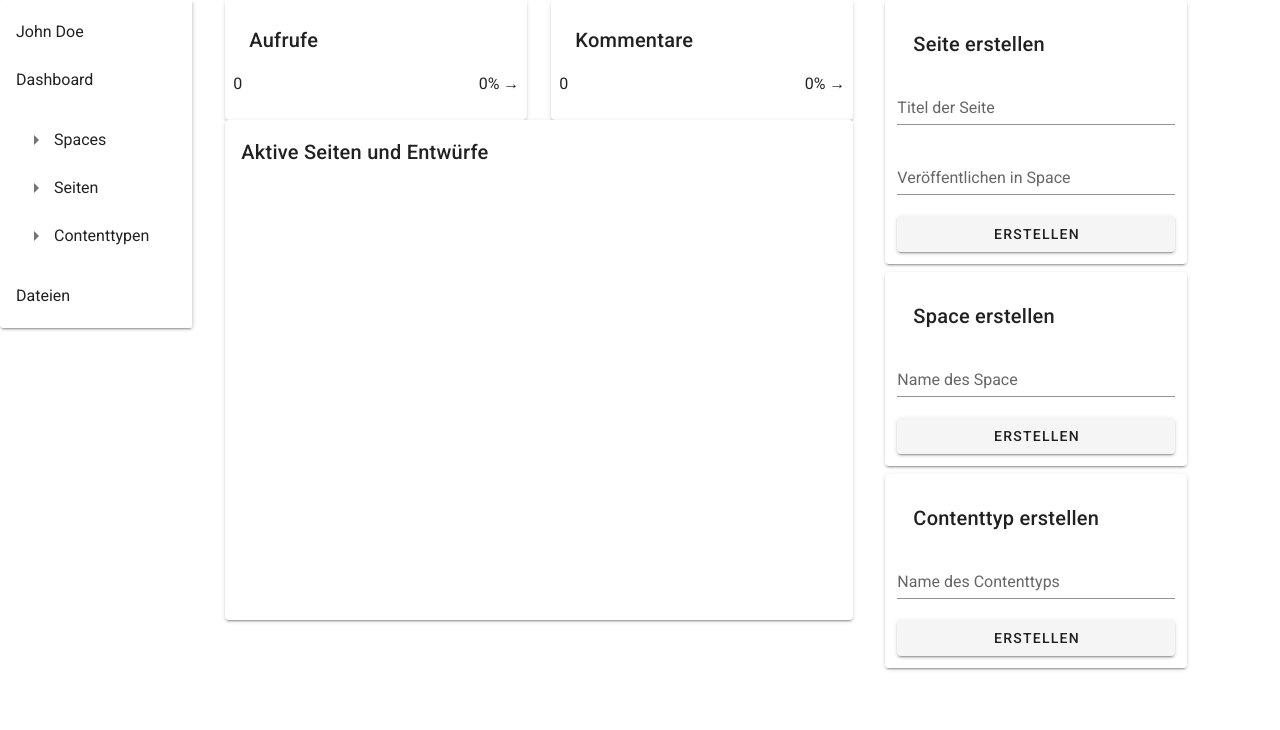
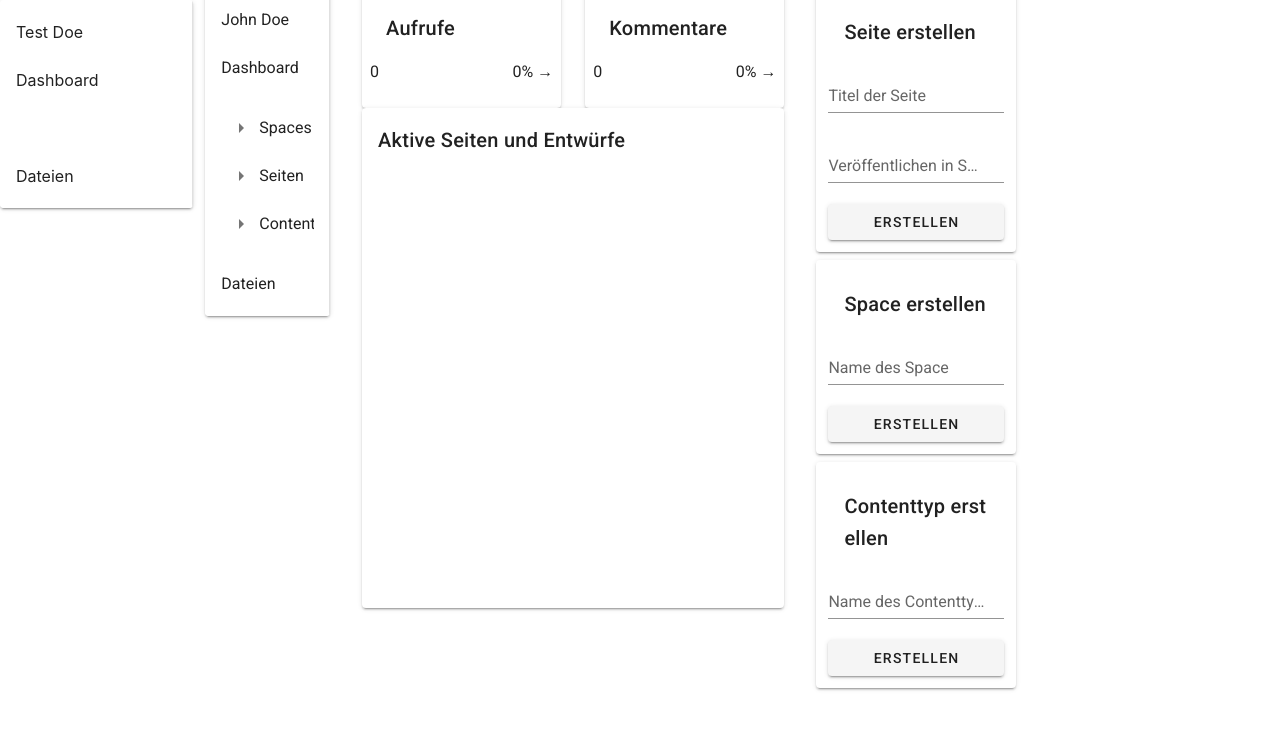
Before and after one commit to rgabisch/headless-cms, a Vue app in the folder frontend/audity/: page /schemas/1 in a window 1280 px wide. Shown: the top 730 px of the page. Built offline with nearby package versions, Linux system fonts and the light colour scheme.

Commit message:
NavBar-component, create Space Boiler method

```diff
--- a/frontend/audity/package.json
+++ b/frontend/audity/package.json
@@ -10,6 +10,7 @@
   "dependencies": {
     "axios": "^0.19.2",
     "core-js": "^3.6.4",
+    "smooth-dnd": "^0.12.1",
     "vue": "^2.6.11",
     "vue-router": "^3.1.6",
     "vue-smooth-dnd": "^0.8.1",
--- a/frontend/audity/src/App.vue
+++ b/frontend/audity/src/App.vue
@@ -1,14 +1,24 @@
 <template>
 	<div id="app">
+
+	<v-row>
 		<!-- Takes component based on route -->
+		<NavBar/>
 		<router-view/>
+    </v-row>
+
+	<!-- Ende id="app" -->
 	</div>
 </template>
 
 <script>
+import NavBar from './components/NavBar.vue'
 
 export default {
 	name: 'App',
+	components: {
+		NavBar
+	}
 }
 </script>
 
--- /dev/null
+++ b/frontend/audity/src/components/NavBar.vue
@@ -0,0 +1,30 @@
+<template>
+    <v-col lg="2">
+        <v-card>
+          <v-navigation-drawer v-model="drawer">
+            <v-list>
+              <v-list-item>
+                <v-list-item-content>Test Doe</v-list-item-content>
+              </v-list-item>
+              <v-list-item>
+                <v-list-item-content>Dashboard</v-list-item-content>
+              </v-list-item>
+              <v-list-item>
+                <v-list-item-content>
+                  <v-treeview :items="items"></v-treeview>
+                </v-list-item-content>
+              </v-list-item>
+              <v-list-item>
+                <v-list-item-content>Dateien</v-list-item-content>
+              </v-list-item>
+            </v-list>
+          </v-navigation-drawer>
+        </v-card>
+      </v-col>
+</template>
+
+<script>
+export default {
+    name: 'NavBar',
+}
+</script>
--- a/frontend/audity/src/components/Space.vue
+++ b/frontend/audity/src/components/Space.vue
@@ -1,10 +1,21 @@
 <template>
   <div>
+    <v-row>
+
+      <v-col lg="6" class="mr-2 ml-2">
+        <v-card class="p-3 mt-3">
+          <h1>Space erstellen</h1>
+          <p>Zurück</p>
           <div class="form">
-            <form @submit.prevent="addSpace">
+            <form @submit.prevent="addSpaceLocal">
               <div class="form-row align-items-center">
                 <div class="col-auto">
-                        <input class="form-control" type="text" placeholder="Spacename..." v-model="spaceName">
+                  <input
+                    class="form-control"
+                    type="text"
+                    placeholder="Spacename..."
+                    v-model="spaceName"
+                  />
                 </div>
                 <div class="col-auto">
                   <button type="submit" class="btn btn-primary mb-2">Space erstellen</button>
@@ -12,54 +23,85 @@
               </div>
             </form>
           </div>
-        <br>
+        </v-card>
+        <br />
+        <v-card>
+          <v-card-subtitle>Übersicht</v-card-subtitle>
+          <v-col lg="12">
             <ul class="list-group">
-            <li class="list-group-item clearfix task" v-for="space in spaces" :key="space.name">
-                {{ space.name }}
-            </li>
+              <li
+                class="list-group-item clearfix task"
+                v-for="space in spaces"
+                :key="space.name"
+              >{{ space.name }}</li>
             </ul>
+          </v-col>
+        </v-card>
+      </v-col>
+
+      <v-col lg="3">
+        <v-card class="p-3">
+          <v-card-title>Was ist ein Space?</v-card-title>
+          <v-card-text>
+            Lorem ipsum dolor sit amet, consetetur sadipscing elitr,
+            sed diam nonumy eirmod tempor invidunt ut labore et dolore
+            magna aliquyam.
+          </v-card-text>
+        </v-card>
+      </v-col>
+    </v-row>
   </div>
 </template>
 
+
 <script>
-import axios from 'axios'
+import axios from "axios";
 
 export default {
-    name: 'Space',
+  name: "Space",
 
   // [JNR] replace/send dummy data with CouchDB-Data.
 
   data: () => ({
-        spaces: [
-            { name: 'Scrum-Podcast'},
-            { name: 'Mein Reisepodcast'}
-        ],
-        spaceName: ''
+    spaces: [{ name: "Scrum-Podcast" }, { name: "Mein Reisepodcast" }],
+    spaceName: ""
   }),
   methods: {
-        addSpace(){
+    addSpaceLocal(){
             console.log('Add:' + this.spaceName);
-            // [JNR] check duplicates
-            axios.post('http://localhost:3000/spaces', {name: this.spaceName, userid: '0'}).then((response) => {
-                if (response.data.ok){
-                    // [JNR] take back when server supports GET
-                    //this.refresh();
-                } else{
-                    console.log('please start server or check duplicate naming');
-                }
+            this.spaces.push({
+                name: this.spaceName
             })
             this.spaceName = "";
 
     },
-        deleteSpace(){
+    addSpace() {
+      console.log("Add:" + this.spaceName);
+      // [JNR] check duplicates
+      axios
+        .post("http://localhost:3000/spaces", {
+          name: this.spaceName,
+          userid: "0"
+        })
+        .then(response => {
+          if (response.data.ok) {
+            // [JNR] take back when server supports GET
+            //this.refresh();
+          } else {
+            console.log("please start server or check duplicate naming");
+          }
+        });
+      this.spaceName = "";
+    },
+    deleteSpace() {
       //To Do
     },
-        getData(){
-            axios.get('http://localhost:3000/spaces').then((response) => {
+    getData() {
+      axios.get("http://localhost:3000/spaces").then(response => {
         this.spaces = response.data.name;
-            })
+      });
     }
-    },
+  }
   // [JNR] take back when server supports GET
 
   /*
@@ -68,6 +110,13 @@ export default {
         this.getData();
     }
     */
+};
+</script>
+<style scoped>
+.btn-primary,
+.btn-primary:hover,
+.btn-primary:active,
+.btn-primary:visited {
+  background-color: rgb(235, 117, 14) !important;
 }
-
-</script>
+</style>
```
Also changed, not shown: 1 other file (tests, documents, lock files or other folders). Lines whose indentation alone changed are shown as unchanged.
